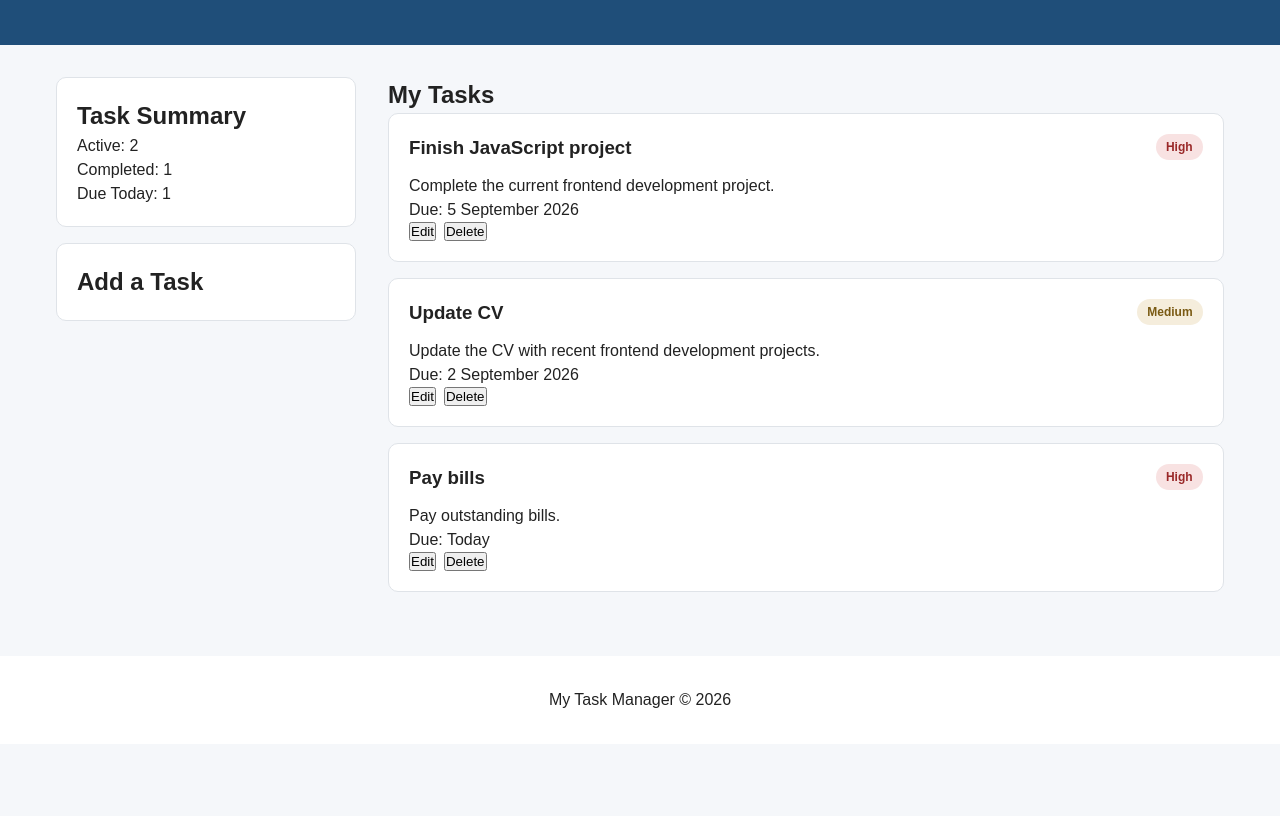
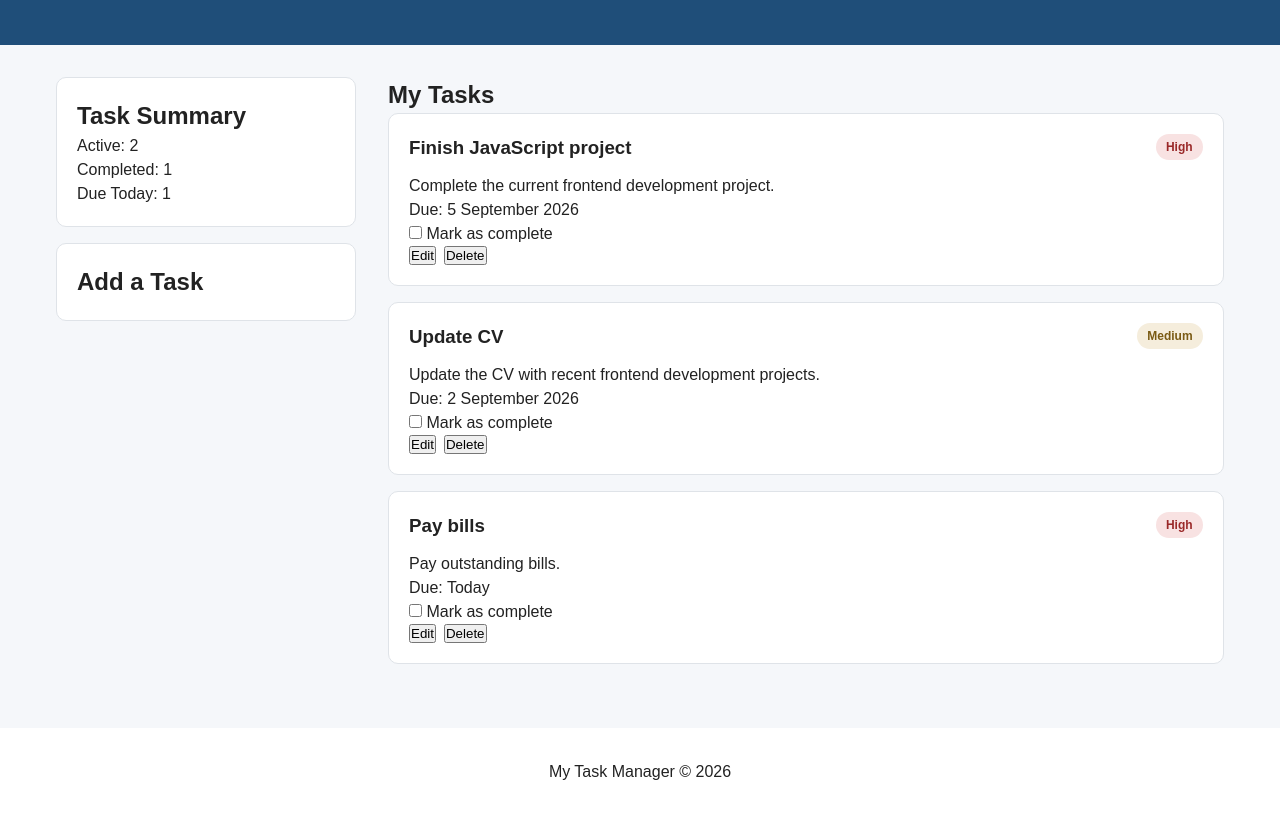
Before and after one commit to anthonycheung1/personal-task-manager, a plain HTML site: page index.html in a window 1280 px wide. Shown: the part 123-939 px from the top of the page. Before the commit the page ends 867 px from the top, so only its background shows below. Drawn offline with Linux system fonts and the light colour scheme.

Commit message:
Add task completion checkboxes

```diff
--- a/index.html
+++ b/index.html
@@ -54,6 +54,11 @@
               Due: 5 September 2026
             </p>
 
+            <div class="completion-control">
+              <input type="checkbox" id="task-1">
+              <label for="task-1">Mark as complete</label>
+            </div>
+
             <div class="task-actions">
               <button type="button" class="edit-button">Edit</button>
               <button type="button" class="delete-button">Delete</button>
@@ -73,6 +78,11 @@
             <p class="task-due-date">
               Due: 2 September 2026
             </p>
+
+            <div class="completion-control">
+              <input type="checkbox" id="task-2">
+              <label for="task-2">Mark as complete</label>
+            </div>
 
             <div class="task-actions">
               <button type="button" class="edit-button">Edit</button>
@@ -94,6 +104,11 @@
               Due: Today
             </p>
 
+            <div class="completion-control">
+              <input type="checkbox" id="task-3">
+              <label for="task-3">Mark as complete</label>
+            </div>
+
             <div class="task-actions">
               <button type="button" class="edit-button">Edit</button>
               <button type="button" class="delete-button">Delete</button>
```
